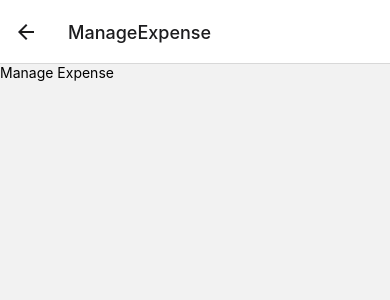
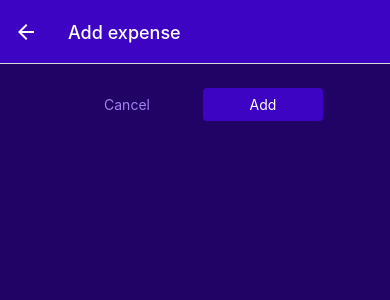
Before and after one commit to padepokanpenguin/react-native-expense-tracker, a React Native app: screen /ManageExpense in a window 390 px wide. Shown: the top 300 px of the page. Built offline with nearby package versions, Linux system fonts and the light colour scheme.

Commit message:
add context api

```diff
--- a/App.tsx
+++ b/App.tsx
@@ -8,6 +8,7 @@ import ManageExpense from './src/screens/manage-expense';
 import RecentExpenses from './src/screens/recent-expenses';
 import AllExpenses from './src/screens/all-expenses';
 import {GlobalStyles} from './src/utils/color';
+import IconButton from './src/components/UI/icon-button';
 
 const Stack = createStackNavigator();
 const BottomTab = createBottomTabNavigator();
@@ -15,12 +16,24 @@ const BottomTab = createBottomTabNavigator();
 function ExpenseOverview() {
   return (
     <BottomTab.Navigator
-      screenOptions={{
+      screenOptions={({navigation}) => ({
         headerStyle: {backgroundColor: GlobalStyles.colors.primary500},
         headerTintColor: 'white',
         tabBarStyle: {backgroundColor: GlobalStyles.colors.primary500},
         tabBarActiveTintColor: GlobalStyles.colors.accent500,
-      }}>
+        headerRight: ({tintColor}) => {
+          return (
+            <IconButton
+              icon="plus"
+              size={24}
+              color={tintColor}
+              onPress={() => {
+                navigation.navigate('ManageExpense');
+              }}
+            />
+          );
+        },
+      })}>
       <BottomTab.Screen
         name="RecentExpenses"
         component={RecentExpenses}
@@ -52,13 +65,21 @@ function App() {
     <>
       <StatusBar barStyle="default" />
       <NavigationContainer>
-        <Stack.Navigator>
+        <Stack.Navigator
+          screenOptions={{
+            headerStyle: {backgroundColor: GlobalStyles.colors.primary500},
+            headerTintColor: 'white',
+          }}>
           <Stack.Screen
             name="ExpensesOverview"
             component={ExpenseOverview}
             options={{headerShown: false}}
           />
-          <Stack.Screen name="ManageExpense" component={ManageExpense} />
+          <Stack.Screen
+            name="ManageExpense"
+            component={ManageExpense}
+            options={{presentation: 'modal'}}
+          />
         </Stack.Navigator>
       </NavigationContainer>
     </>
--- a/src/components/ExpensesOutput/expense-item.tsx
+++ b/src/components/ExpensesOutput/expense-item.tsx
@@ -1,20 +1,32 @@
 import {Pressable, StyleSheet, Text, View} from 'react-native';
+import {useNavigation} from '@react-navigation/native';
 import {GlobalStyles} from '../../utils/color';
 import getFormattedDate from '../../utils/date';
 
-interface ExpenseItemProps {
+export interface ExpenseItemProps {
   description: string;
   date: Date;
   amount: number;
+  id?: string;
 }
 
 export default function ExpenseItem({
   description,
   date,
   amount,
+  id,
 }: ExpenseItemProps) {
+  const {navigate} = useNavigation();
+  function expensePressHandler() {
+    navigate('ManageExpense', {
+      expenseId: id,
+    });
+  }
+
   return (
-    <Pressable android_ripple={{color: GlobalStyles.colors.gray500}}>
+    <Pressable
+      onPress={expensePressHandler}
+      android_ripple={{color: GlobalStyles.colors.gray500}}>
       <View style={styles.expenseItem}>
         <View>
           <Text style={[styles.textBase, styles.description]}>
--- /dev/null
+++ b/src/components/UI/button.tsx
@@ -0,0 +1,48 @@
+import {CSSProperties, ReactNode} from 'react';
+import {Pressable, StyleSheet, Text, View} from 'react-native';
+import {GlobalStyles} from '../../utils/color';
+
+interface ButtonProps {
+  children: ReactNode;
+  onPress: () => void;
+  mode?: string;
+  style?: any;
+}
+export default function Button({children, onPress, mode, style}: ButtonProps) {
+  return (
+    <View style={style}>
+      <Pressable
+        onPress={onPress}
+        style={({pressed}) => pressed && styles.pressed}>
+        <View style={[styles.button, mode === 'flat' && styles.flat]}>
+          <Text style={[styles.buttonText, mode === 'flat' && styles.flatText]}>
+            {children}
+          </Text>
+        </View>
+      </Pressable>
+    </View>
+  );
+}
+
+const styles = StyleSheet.create({
+  button: {
+    borderRadius: 4,
+    padding: 8,
+    backgroundColor: GlobalStyles.colors.primary500,
+  },
+  flat: {
+    backgroundColor: 'transparent',
+  },
+  buttonText: {
+    color: 'white',
+    textAlign: 'center',
+  },
+  flatText: {
+    color: GlobalStyles.colors.primary200,
+  },
+  pressed: {
+    opacity: 0.75,
+    backgroundColor: GlobalStyles.colors.primary100,
+    borderRadius: 4,
+  },
+});
--- /dev/null
+++ b/src/components/UI/icon-button.tsx
@@ -0,0 +1,38 @@
+import {Pressable, StyleSheet, View} from 'react-native';
+import Feather from 'react-native-vector-icons/Feather';
+
+interface IconButtonProps {
+  icon: string;
+  size: number;
+  color: string | undefined;
+  onPress: () => void;
+}
+
+export default function IconButton({
+  icon,
+  size,
+  color,
+  onPress,
+}: IconButtonProps) {
+  return (
+    <Pressable
+      onPress={onPress}
+      style={({pressed}) => pressed && styles.pressed}>
+      <View style={styles.buttonContainer}>
+        <Feather name={icon} size={size} color={color} />
+      </View>
+    </Pressable>
+  );
+}
+
+const styles = StyleSheet.create({
+  buttonContainer: {
+    borderRadius: 24,
+    padding: 6,
+    marginHorizontal: 8,
+    marginVertical: 2,
+  },
+  pressed: {
+    opacity: 0.75,
+  },
+});
--- a/src/screens/manage-expense.tsx
+++ b/src/screens/manage-expense.tsx
@@ -1,5 +1,85 @@
-import {Text} from 'react-native';
+import type {RouteProp} from '@react-navigation/native';
+import type {StackNavigationProp} from '@react-navigation/stack';
+import {useLayoutEffect} from 'react';
+import {StyleSheet, View} from 'react-native';
+import Button from '../components/UI/button';
+import IconButton from '../components/UI/icon-button';
+import {GlobalStyles} from '../utils/color';
 
-export default function ManageExpense() {
-  return <Text>Manage Expense</Text>;
+type RootStackParamList = {
+  ManageExpense: {expenseId: string};
+};
+interface ManageExpenseProps {
+  route: RouteProp<RootStackParamList, 'ManageExpense'> | any;
+  navigation: any;
 }
+
+export default function ManageExpense({route, navigation}: ManageExpenseProps) {
+  const editExpenseId = route.params?.expenseId;
+
+  const isEditing = !!editExpenseId;
+
+  useLayoutEffect(() => {
+    navigation.setOptions({
+      title: isEditing ? 'Edit Expense' : 'Add expense',
+    });
+  }, [navigation, isEditing]);
+
+  function deleteFunctionHandler() {
+    navigation.goBack();
+  }
+
+  function cancelHandler() {
+    navigation.goBack();
+  }
+
+  function confirmHandler() {
+    navigation.goBack();
+  }
+  return (
+    <View style={styles.container}>
+      <View style={styles.buttons}>
+        <Button style={styles.button} mode="flat" onPress={cancelHandler}>
+          Cancel
+        </Button>
+        <Button style={styles.button} onPress={confirmHandler}>
+          {isEditing ? 'Update' : 'Add'}
+        </Button>
+      </View>
+      {isEditing && (
+        <View style={styles.deleteContainer}>
+          <IconButton
+            icon="trash-2"
+            color={GlobalStyles.colors.error500}
+            size={36}
+            onPress={deleteFunctionHandler}
+          />
+        </View>
+      )}
+    </View>
+  );
+}
+
+const styles = StyleSheet.create({
+  container: {
+    flex: 1,
+    padding: 24,
+    backgroundColor: GlobalStyles.colors.primary800,
+  },
+  buttons: {
+    flexDirection: 'row',
+    alignItems: 'center',
+    justifyContent: 'center',
+  },
+  button: {
+    minWidth: 120,
+    marginHorizontal: 8,
+  },
+  deleteContainer: {
+    marginTop: 16,
+    paddingTop: 8,
+    borderTopWidth: 2,
+    backgroundColor: GlobalStyles.colors.primary700,
+    alignItems: 'center',
+  },
+});
--- a/src/screens/recent-expenses.tsx
+++ b/src/screens/recent-expenses.tsx
@@ -1,5 +1,6 @@
 import {Text} from 'react-native';
+import ExpensesOutput from '../components/ExpensesOutput/expenses-output';
 
 export default function RecentExpenses() {
-  return <Text>Recent Expenses</Text>;
+  return <ExpensesOutput expensesPeriod="Last 7 days" />;
 }
```
Also changed, not shown: src/store/expenses-context.tsx (added, +154 -0 lines).
